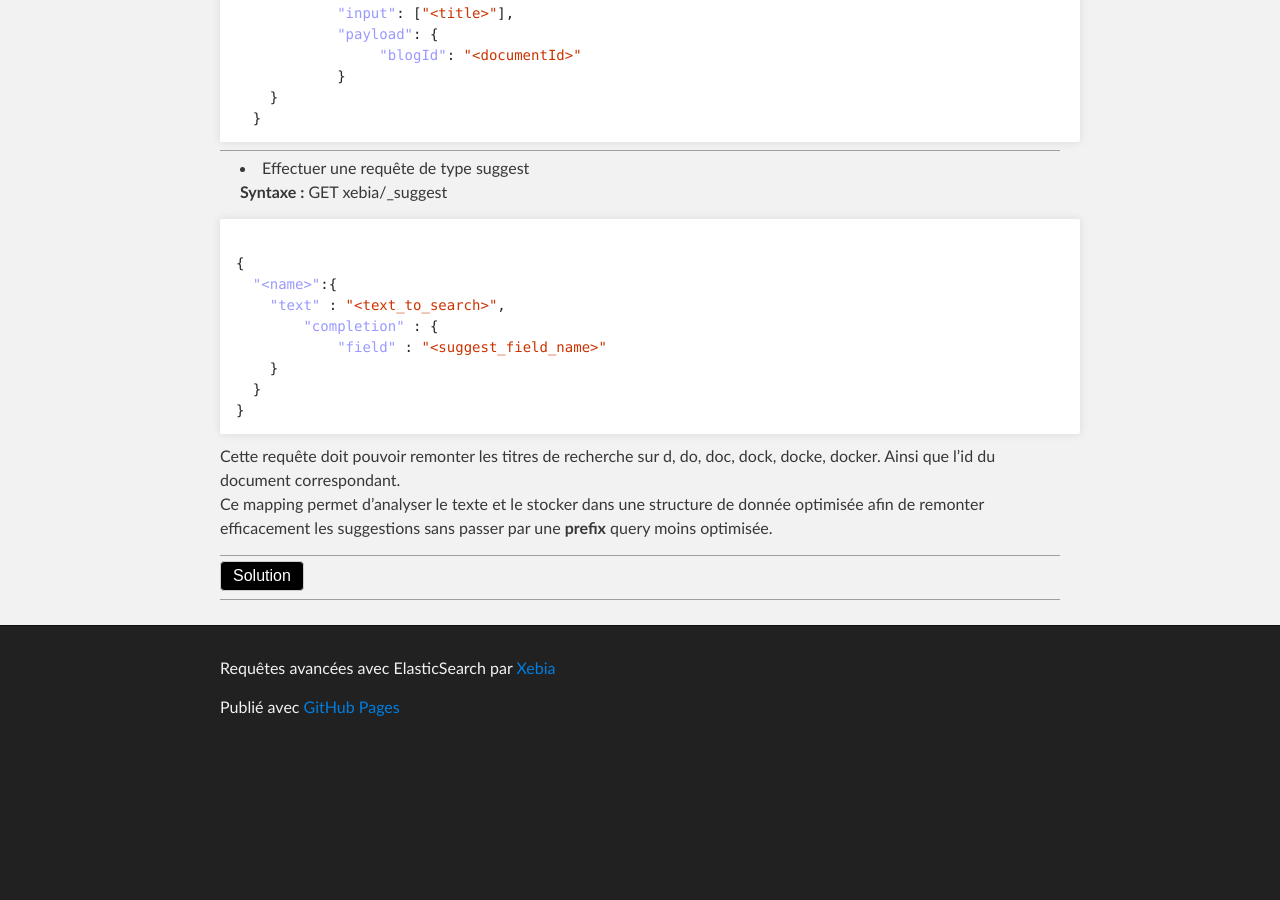
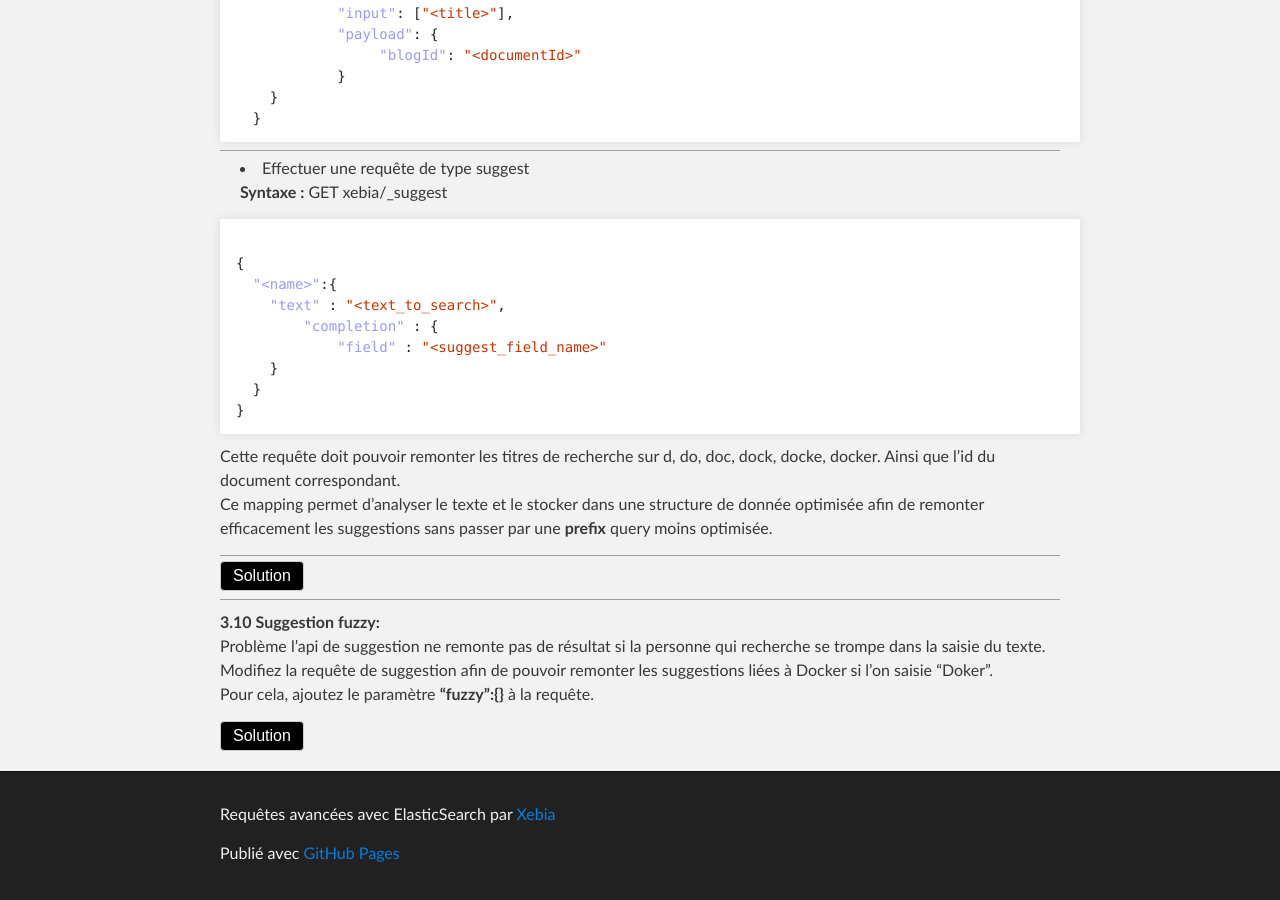
Before and after one commit to gegron/es-requests, a Jekyll site: the page built from index.md, in a window 1280 px wide and 900 px high, scrolled down 6215 px, cut to the strip 0-900 px from the top of the window. Built offline with Jekyll 4.4.1, drawn with Linux system fonts in a browser that asks for light colours; nearby versions of some CDN libraries; before the commit the page ends 6969 px from its top, so only the background shows below that; grey boxes are pictures that could not be loaded.

Commit message:
fuzzy suggester

```diff
--- a/index.md
+++ b/index.md
@@ -584,3 +584,20 @@
 {% endhighlight %}
 </blockquote>
 ---
+__3.10 Suggestion fuzzy:__
+  Problème l'api de suggestion ne remonte pas de résultat si la personne qui recherche se trompe dans la saisie du texte.
+   Modifiez la requête de suggestion afin de pouvoir remonter les suggestions liées à Docker si l'on saisie "Doker".
+   Pour cela, ajoutez le paramètre __"fuzzy":{}__ à la requête.
+<blockquote class = 'solution' markdown="1">
+{% highlight json %}
+{
+  "title-suggest":{
+    "text" : "doker",
+        "completion" : {
+            "field" : "suggest",
+            "fuzzy" : { }
+        }
+  }
+}
+{% endhighlight %}
+</blockquote>
```
